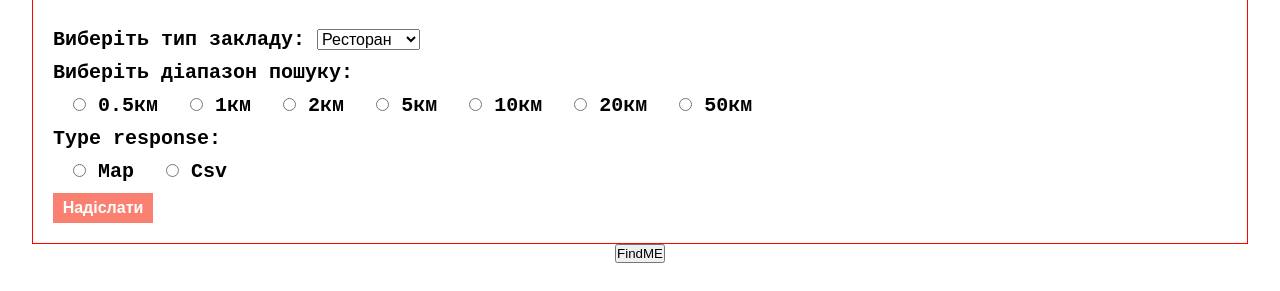
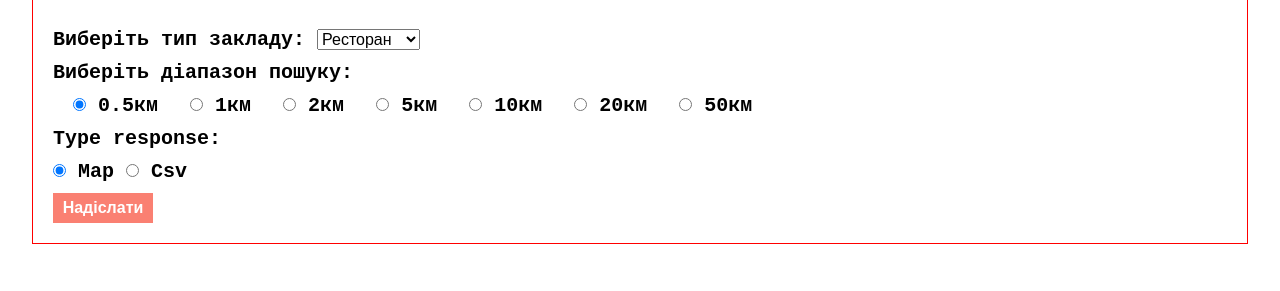
Before and after one commit to evgeniylivkutniy/tourist-guide, a plain HTML site: page TouristProject/index.html in a window 1280 px wide. Shown: the part 93-384 px from the top of the page. Drawn offline with nearby package versions, Linux system fonts and the light colour scheme; some packages are replaced by stand-ins of ours.

Commit message:
Update index.html

```diff
--- a/TouristProject/index.html
+++ b/TouristProject/index.html
@@ -24,29 +24,30 @@
                 </select>
                 <p>Виберіть діапазон пошуку:</p>
                 <!-- <label for="range">Виберіть діапазон пошуку: </label> -->
-                <div class="radioBox"><input type="radio" id="rangeChoice1" name="range" value="m500">
+                <div class="radioBox">
+                    <input type="radio" name="range" value="500" checked>
                     <label for="rangeChoice1">0.5км</label>
 
-                    <input type="radio" id="rangeChoice2" name="range" value="km1">
+                    <input type="radio" name="range" value="1000">
                     <label for="rangeChoice2">1км</label>
 
-                    <input type="radio" id="rangeChoice3" name="range" value="km2">
+                    <input type="radio" name="range" value="2000">
                     <label for="rangeChoice3">2км</label>
-                    <input type="radio" id="rangeChoice4" name="range" value="km5">
+                    <input type="radio" name="range" value="5000">
                     <label for="rangeChoice4">5км</label>
 
-                    <input type="radio" id="rangeChoice5" name="range" value="km10">
+                    <input type="radio" name="range" value="10000">
                     <label for="rangeChoice5">10км</label>
 
-                    <input type="radio" id="rangeChoice6" name="range" value="km20">
+                    <input type="radio" name="range" value="20000">
                     <label for="rangeChoice6">20км</label>
 
-                    <input type="radio" id="rangeChoice7" name="range" value="km50">
+                    <input type="radio" name="range" value="50000">
                     <label for="rangeChoice7">50км</label>
                 </div>
-                <div class="responceBox">
+                <div class="responseBox">
                     <p>Type response: </p>
-                    <input type="radio" id="respChoice1" name="resp" value="map">
+                    <input type="radio" id="respChoice1" name="resp" value="map" checked>
                     <label for="rangeChoice6">Map</label>
 
                     <input type="radio" id="respChoice2" name="resp" value="csv">
@@ -57,13 +58,18 @@
                 </div>
             </form>
         </div>
-        <button type="button" id="findMe">FindME</button>
         <div id="map" style="width:100%;height:400px; margin-top: 50px;">My map will go here</div>
+
+
+
+
     </div>
 
     <script src="script.js"></script>
-    <script
-        src="https://maps.googleapis.com/maps/api/js?key=AIzaSyBL_wefSglwBxpRWL8XIC9qYD2M1uyWr4c&callback=myMap"></script>
+    <script src="https://cdn.jsdelivr.net/npm/axios/dist/axios.min.js"></script>
+    <!-- <script
+        src="https://maps.googleapis.com/maps/api/js?key=AIzaSyBL_wefSglwBxpRWL8XIC9qYD2M1uyWr4c&callback=myMap"></script> -->
+    <script src="https://maps.googleapis.com/maps/api/js?key=AIzaSyBL_wefSglwBxpRWL8XIC9qYD2M1uyWr4c"></script>
 </body>
 
 </html>
```
